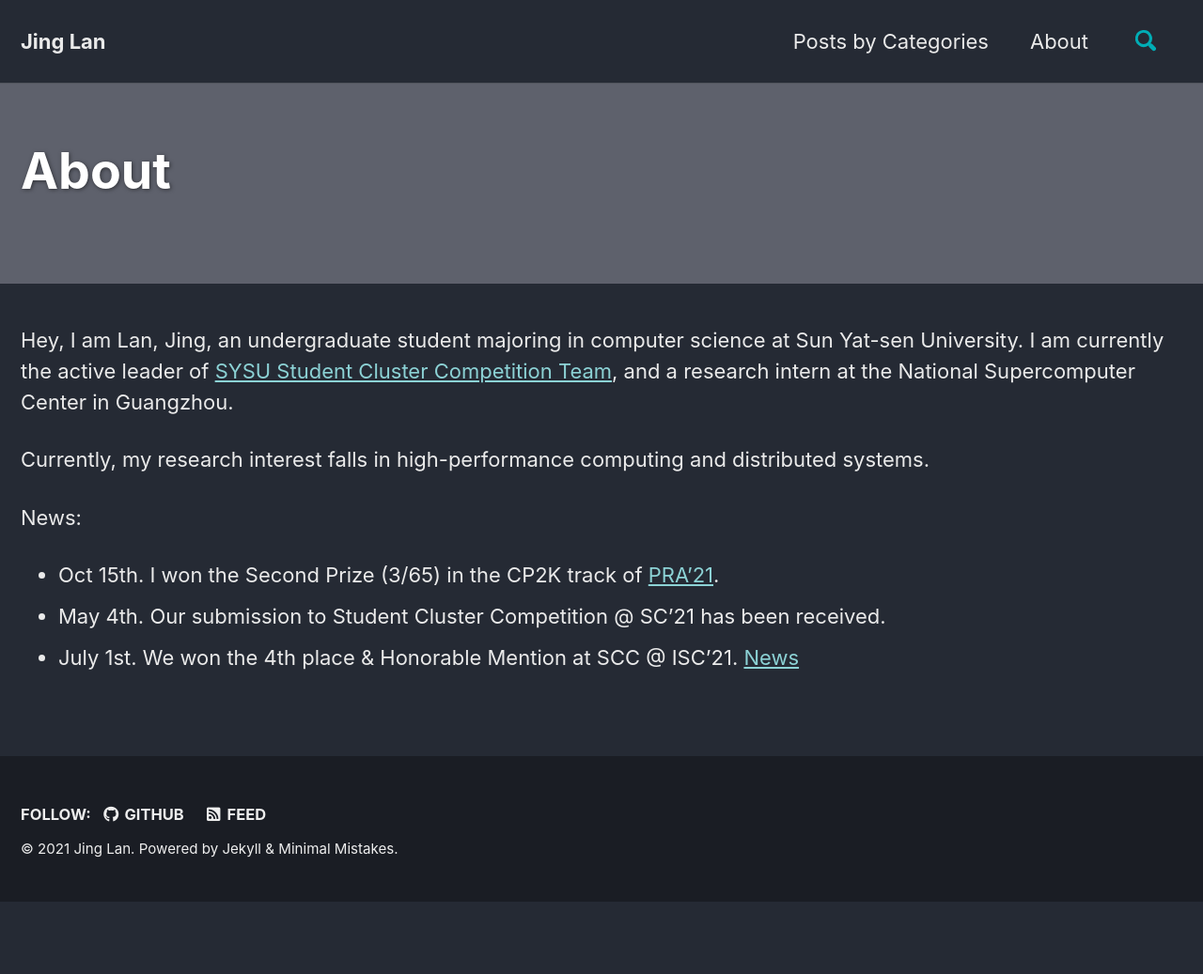
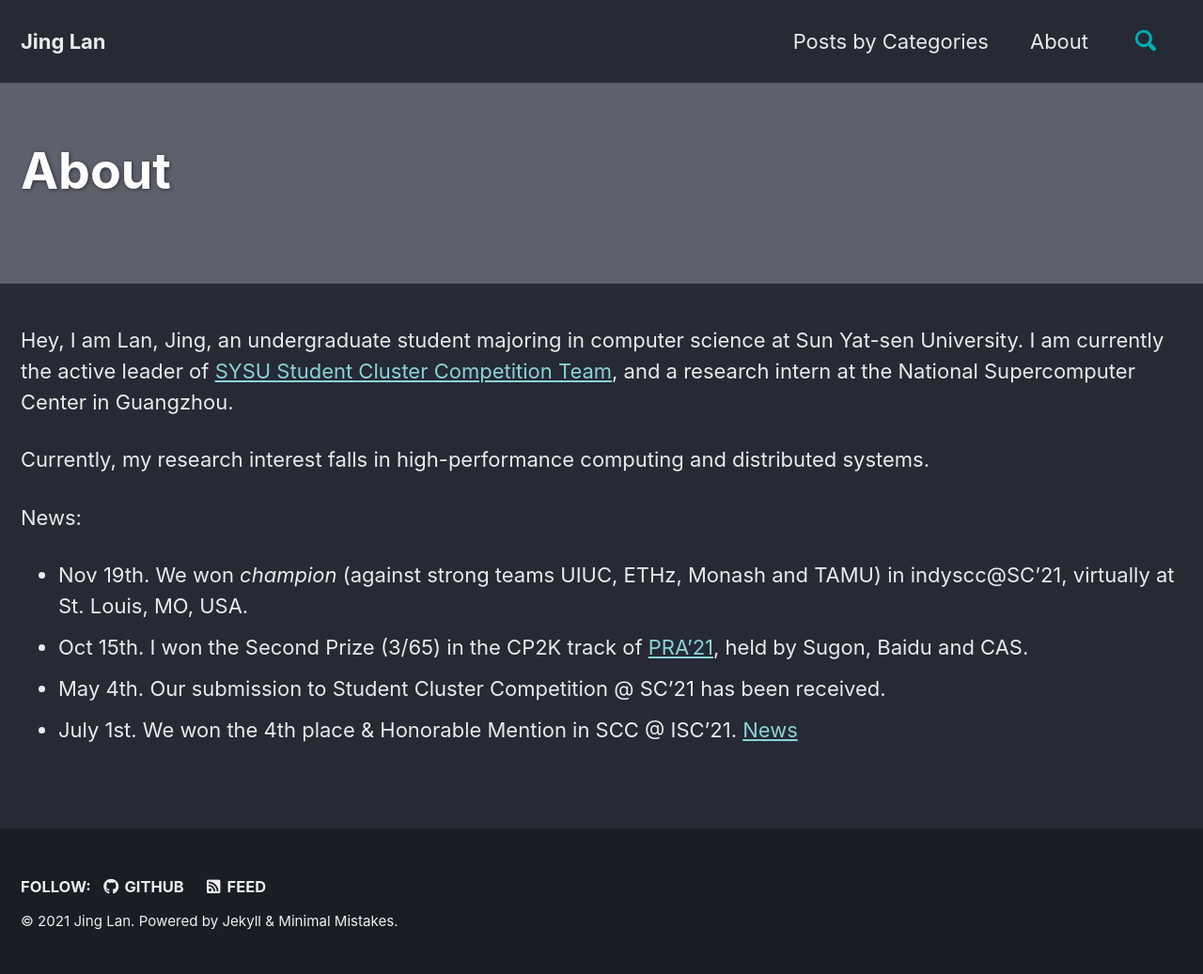
Before and after one commit to Lan-Jing/Lan-Jing.github.io, a Jekyll site: the page built from _pages/home.md, in a window 1280 px wide. Shown: the whole page at 94% size. Built offline with Jekyll 4.4.1, drawn with Linux system fonts in a browser that asks for light colours; cached includes are drawn as plain includes; before the commit the page ends 960 px from its top, so only the background shows below that.

Commit message:
add indyscc news

```diff
--- a/_pages/home.md
+++ b/_pages/home.md
@@ -13,6 +13,7 @@ Currently, my research interest falls in high-performance computing and distribu
 
 News:
 
-* Oct 15th. I won the Second Prize (3/65) in the CP2K track of [PRA'21](https://cas-pra.sugon.com/sugon/index2.html).
+* Nov 19th. We won *champion* (against strong teams UIUC, ETHz, Monash and TAMU) in indyscc@SC'21, virtually at St. Louis, MO, USA.
+* Oct 15th. I won the Second Prize (3/65) in the CP2K track of [PRA'21](https://cas-pra.sugon.com/sugon/index2.html), held by Sugon, Baidu and CAS.
 * May 4th. Our submission to Student Cluster Competition @ SC'21 has been received.
-* July 1st. We won the 4th place & Honorable Mention at SCC @ ISC'21. [News](https://www.hpcadvisorycouncil.com/events/student-cluster-competition/index.php)
+* July 1st. We won the 4th place & Honorable Mention in SCC @ ISC'21. [News](https://www.hpcadvisorycouncil.com/events/student-cluster-competition/index.php)
```
